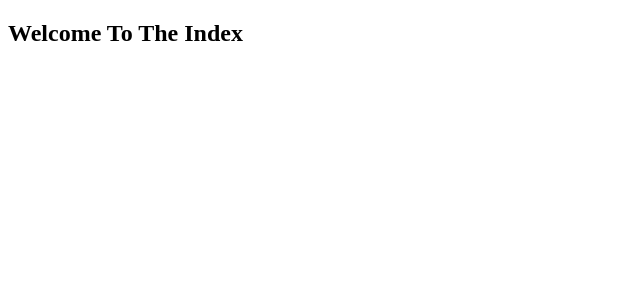
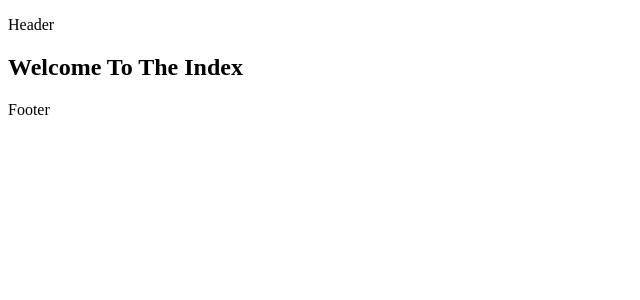
Before and after one commit to ch2isk4kos/seo-demo, a Next.js app in the folder client/: page / in a window 1280 px wide. Shown: the top 300 px of the page, without its empty margins (0-640 px from the left). Built offline with nearby package versions, Linux system fonts and the light colour scheme.

Commit message:
import and render Layout component

```diff
--- a/client/pages/index.js
+++ b/client/pages/index.js
@@ -1,5 +1,11 @@
+import Layout from "../components/Layout";
+
 const Index = () => {
-  return <h2>Welcome To The Index</h2>;
+  return (
+    <Layout>
+      <h2>Welcome To The Index</h2>
+    </Layout>
+  );
 };
 
 export default Index;
```
